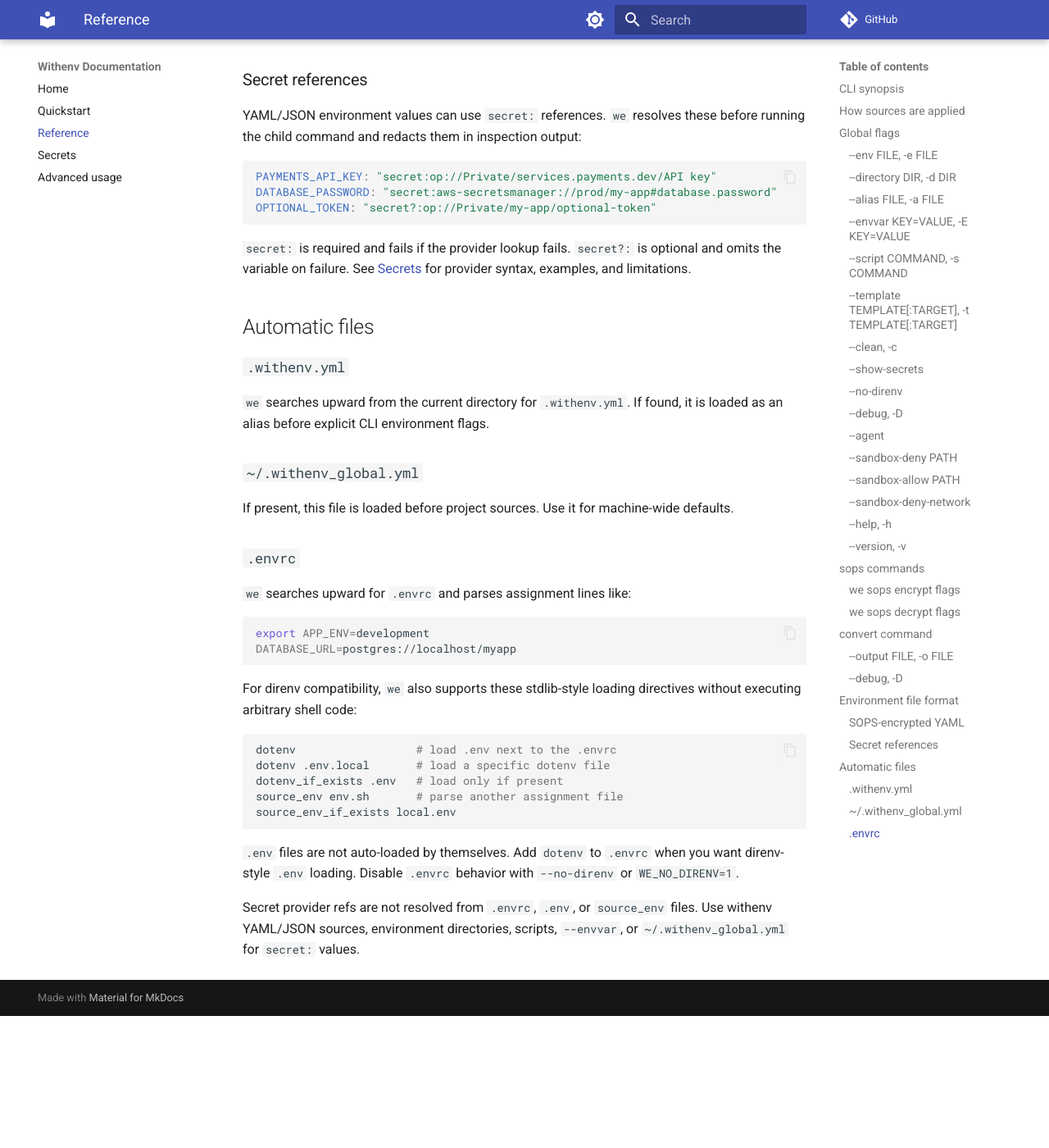
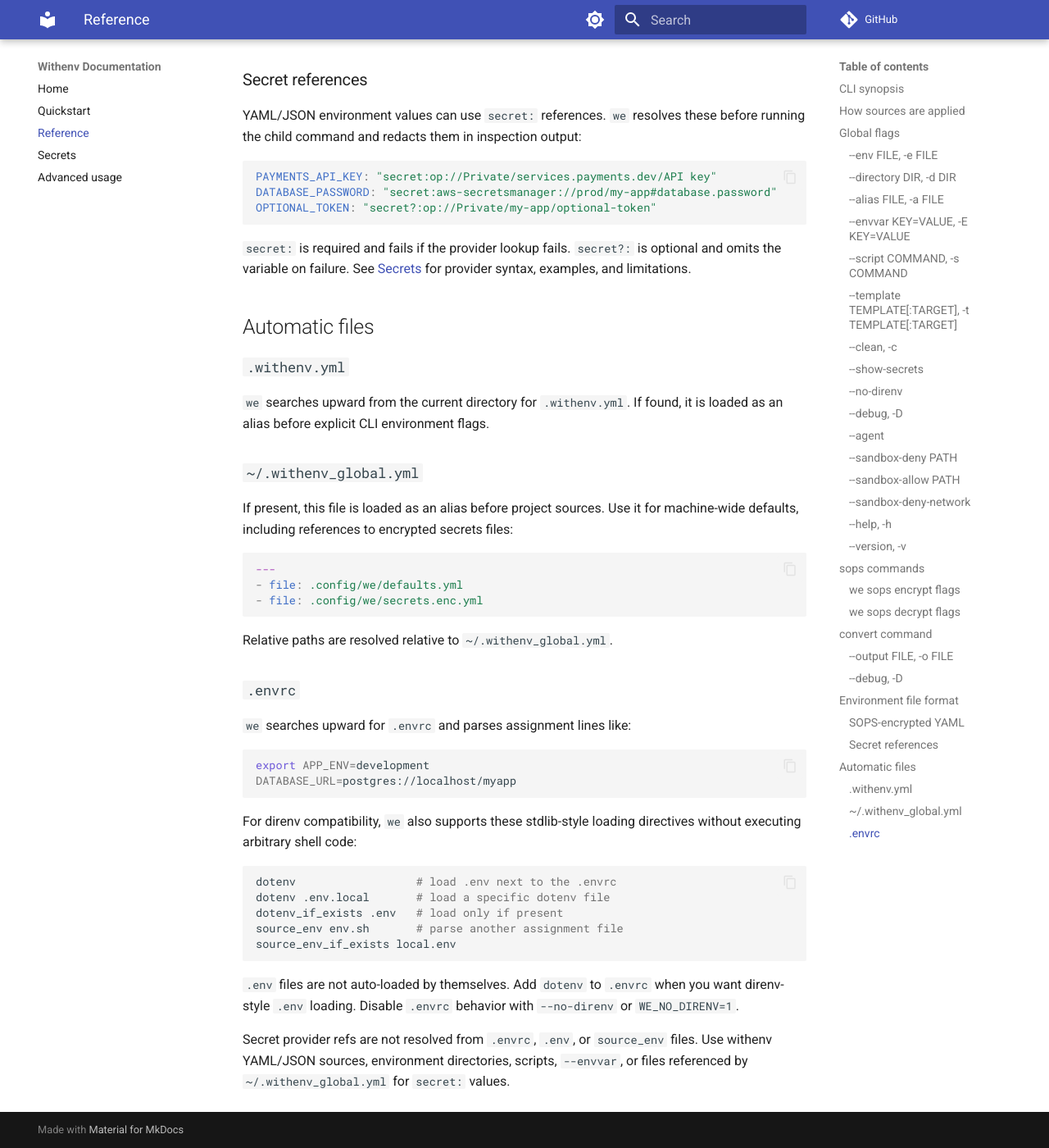
Before and after one commit to ionrock/we, an MkDocs documentation site: the page built from docs/reference.md, in a window 1280 px wide and 1400 px high, scrolled down 6038 px. Shown: the whole window at 82% size. Built offline with MkDocs 1.6.1 and Material for MkDocs 9.7.7, drawn with Linux system fonts in a browser that asks for light colours; comment, search, counter and statistics services are not loaded; before the commit the page ends 7277 px from its top, so only the background shows below that; some of the changed text lies outside the part shown.

Commit message:
Load global withenv file as alias

````diff
--- a/docs/reference.md
+++ b/docs/reference.md
@@ -15,7 +15,7 @@
 
 Withenv sources are applied in this order. Later sources override earlier ones:
 
-1. `~/.withenv_global.yml`, if present
+1. `~/.withenv_global.yml` alias, if present
 2. nearest `.envrc`, unless disabled
 3. nearest `.withenv.yml` alias
 4. explicit CLI flags, from left to right
@@ -283,7 +283,15 @@
 
 ### `~/.withenv_global.yml`
 
-If present, this file is loaded before project sources. Use it for machine-wide defaults.
+If present, this file is loaded as an alias before project sources. Use it for machine-wide defaults, including references to encrypted secrets files:
+
+```yaml
+---
+- file: .config/we/defaults.yml
+- file: .config/we/secrets.enc.yml
+```
+
+Relative paths are resolved relative to `~/.withenv_global.yml`.
 
 ### `.envrc`
 
@@ -306,4 +314,4 @@
 
 `.env` files are not auto-loaded by themselves. Add `dotenv` to `.envrc` when you want direnv-style `.env` loading. Disable `.envrc` behavior with `--no-direnv` or `WE_NO_DIRENV=1`.
 
-Secret provider refs are not resolved from `.envrc`, `.env`, or `source_env` files. Use withenv YAML/JSON sources, environment directories, scripts, `--envvar`, or `~/.withenv_global.yml` for `secret:` values.
+Secret provider refs are not resolved from `.envrc`, `.env`, or `source_env` files. Use withenv YAML/JSON sources, environment directories, scripts, `--envvar`, or files referenced by `~/.withenv_global.yml` for `secret:` values.
````
Also changed, not shown: docs/advanced.md (+1 -1 lines), docs/secrets.md (+9 -2 lines), 1 other file.
